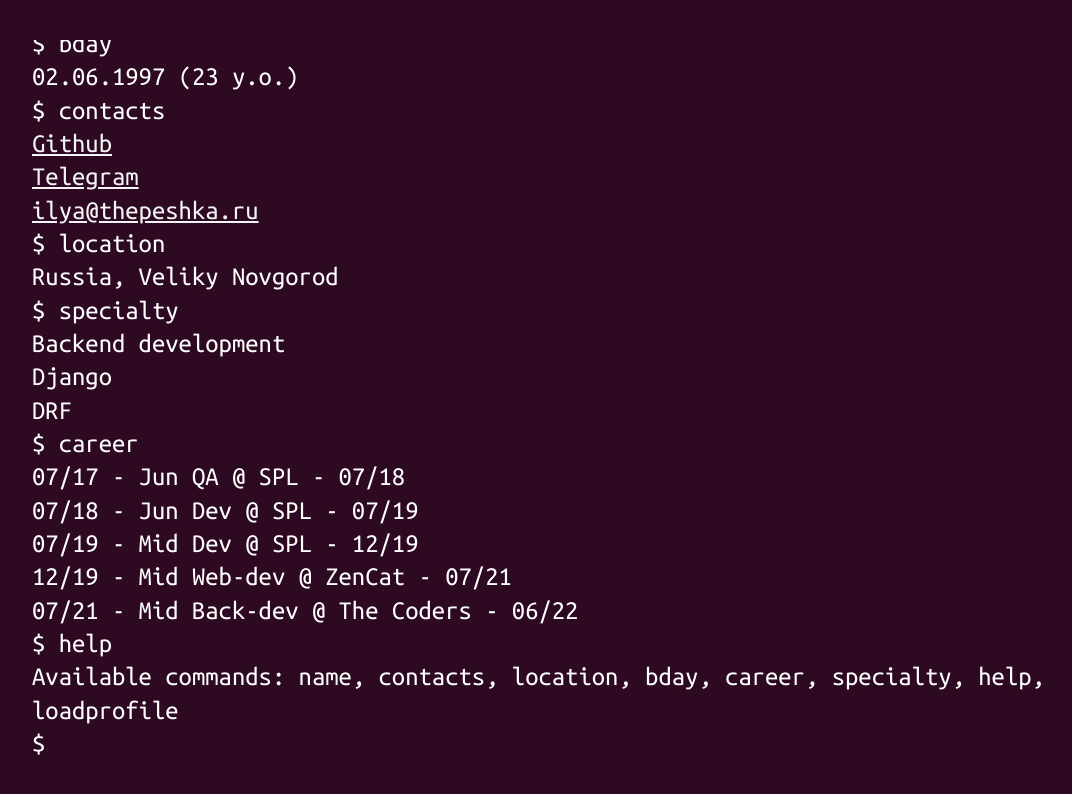
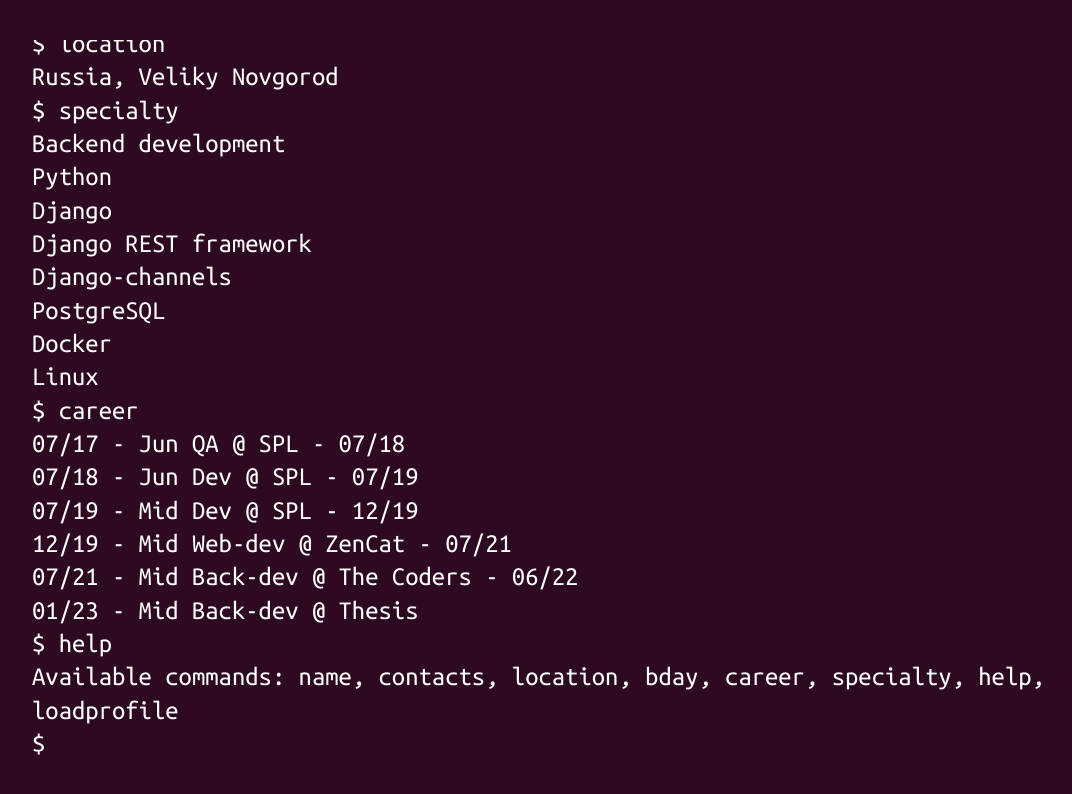
Before and after one commit to thepeshka/me.thepeshka.ru, a React app: page / in a window 1280 px wide. Shown: the top 794 px of the page, without its empty margins (32-1104 px from the left). Built offline with nearby package versions, Linux system fonts and the light colour scheme.

Commit message:
update info

```diff
--- a/src/profiles.js
+++ b/src/profiles.js
@@ -11,8 +11,8 @@
         "label": "Telegram"
       },
       {
-        "link": "mailto://ilya@thepeshka.ru",
-        "label": "ilya@thepeshka.ru"
+        "link": "mailto://ilya@peshekhonov-dev.ru",
+        "label": "ilya@peshekhonov-dev.ru"
       }
     ],
     "location": "Russia, Veliky Novgorod",
@@ -23,9 +23,19 @@
       "07/18 - Jun Dev @ SPL - 07/19",
       "07/19 - Mid Dev @ SPL - 12/19",
       "12/19 - Mid Web-dev @ ZenCat - 07/21",
-      "07/21 - Mid Back-dev @ The Coders - 06/22"
+      "07/21 - Mid Back-dev @ The Coders - 06/22",
+      "01/23 - Mid Back-dev @ Thesis",
     ],
-    "specialty": ["Backend development", "Django", "DRF"]
+    "specialty": [
+      "Backend development",
+      "Python",
+      "Django",
+      "Django REST framework",
+      "Django-channels",
+      "PostgreSQL",
+      "Docker",
+      "Linux"
+    ]
   },
   "ER28-0652": {
     "id": "ER28-0652",
```
